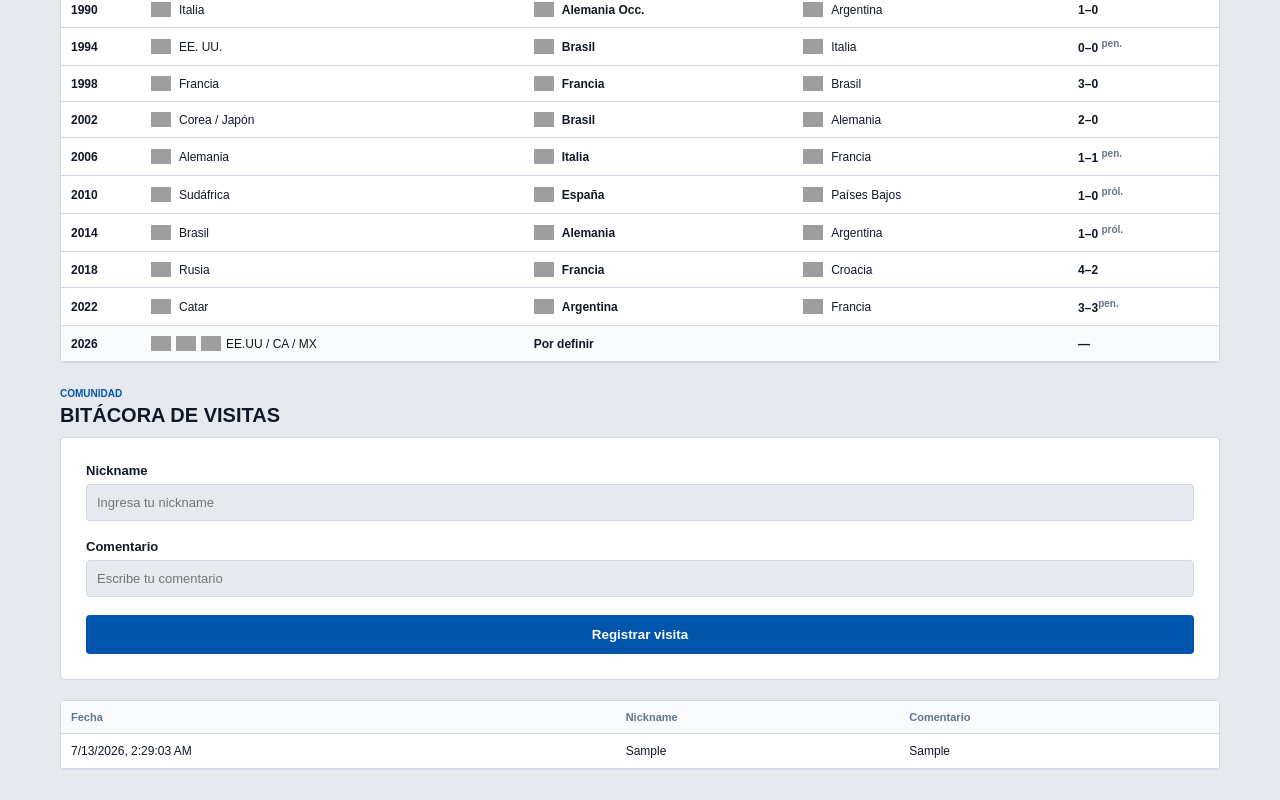
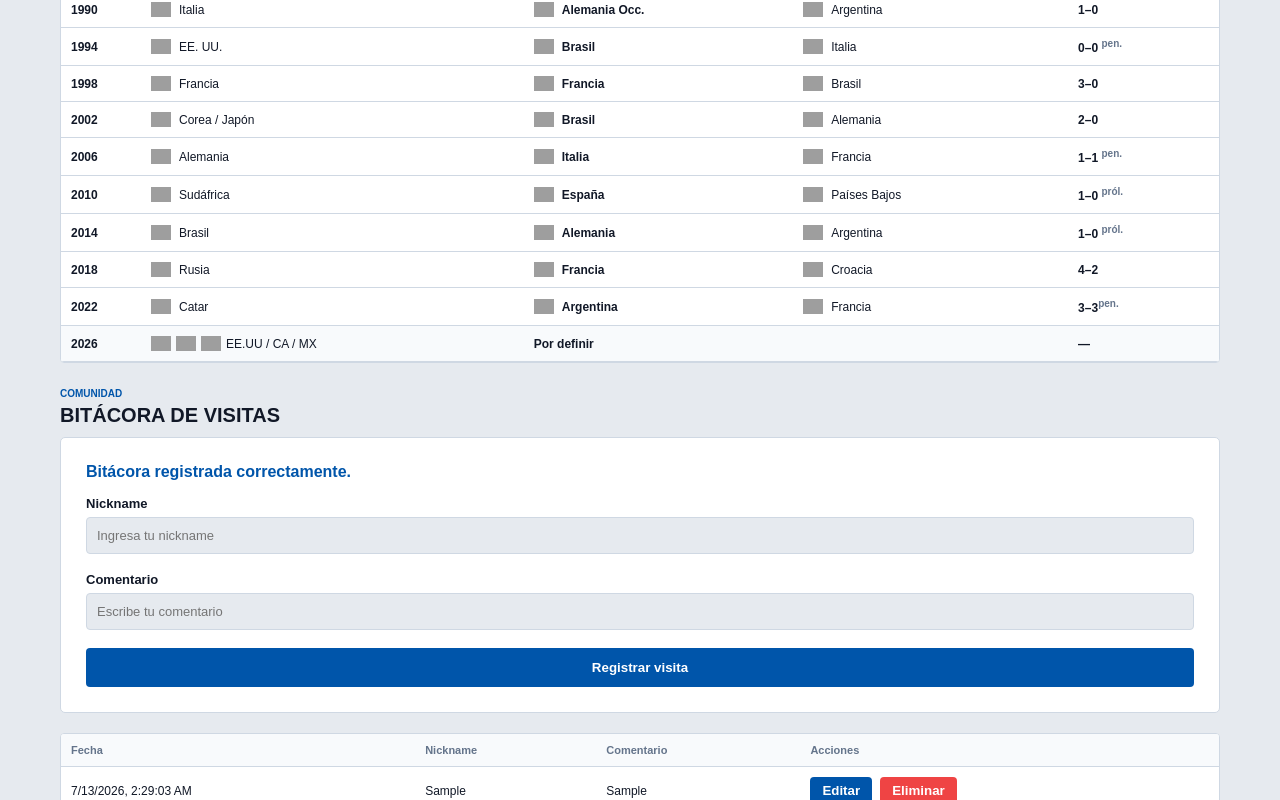
Before and after one commit to tianhu-70/React-con-Vite, a React (Vite) app: page / in a window 1280 px wide. Both pictures are taken after typing "Sample", "Sample" into the empty fields and a click on the button "Registrar visita". Shown: the part 997-1797 px from the top of the page. Built offline with nearby package versions, Linux system fonts and the light colour scheme; grey boxes are pictures that could not be loaded.

Commit message:
Fase C.2 - Update/Delete

```diff
--- a/src/components/Bitacora.jsx
+++ b/src/components/Bitacora.jsx
@@ -13,10 +13,23 @@
   return guardadas ? JSON.parse(guardadas) : [];
 });
 
+  // Índice del registro que se está editando (null cuando no hay edición)
+  const [editando, setEditando] = useState(null);
+
+  // Mensaje de éxito (se vacía automáticamente a los 3s)
+  const [mensaje, setMensaje] = useState("");
+
   // Cada vez que cambian las bitácoras, las guarda automáticamente en LocalStorage
   useEffect(() => {
     localStorage.setItem("bitacoras", JSON.stringify(bitacoras));
   }, [bitacoras]);
+
+  // Hace desaparecer el mensaje de éxito automáticamente después de 3 segundos
+  useEffect(() => {
+    if (!mensaje) return;
+    const timer = setTimeout(() => setMensaje(""), 3000);
+    return () => clearTimeout(timer);
+  }, [mensaje]);
 
   // Manejador genérico para los campos controlados
   const handleChange = (e) => {
@@ -27,7 +40,7 @@
     }));
   };
 
-  // Envío del formulario: valida, agrega con fecha actual y limpia
+  // Envío del formulario: valida, crea o actualiza, y limpia
   const handleSubmit = (e) => {
     e.preventDefault();
 
@@ -36,6 +49,26 @@
       return;
     }
 
+    // Si hay edición: actualiza el registro conservando su fecha original
+    if (editando !== null) {
+      setBitacoras((prev) =>
+        prev.map((b, i) =>
+          i === editando
+            ? {
+                ...b,
+                nickname: formData.nickname.trim(),
+                comentario: formData.comentario.trim(),
+              }
+            : b
+        )
+      );
+      setMensaje("Bitácora actualizada correctamente.");
+      setEditando(null);
+      setFormData({ nickname: "", comentario: "" });
+      return;
+    }
+
+    // Si no hay edición: crea una nueva bitácora con fecha actual
     const nuevaBitacora = {
       fecha: new Date().toLocaleString(),
       nickname: formData.nickname.trim(),
@@ -43,9 +76,37 @@
     };
 
     setBitacoras((prev) => [...prev, nuevaBitacora]);
+    setMensaje("Bitácora registrada correctamente.");
 
     // Limpia el formulario
     setFormData({ nickname: "", comentario: "" });
+  };
+
+  // Carga una bitácora en el formulario para editarla
+  const handleEditar = (index) => {
+    const bitacora = bitacoras[index];
+    setFormData({
+      nickname: bitacora.nickname,
+      comentario: bitacora.comentario,
+    });
+    setEditando(index);
+  };
+
+  // Cancela la edición y limpia el formulario
+  const handleCancelar = () => {
+    setEditando(null);
+    setFormData({ nickname: "", comentario: "" });
+  };
+
+  // Elimina una bitácora por su índice (LocalStorage se sincroniza vía useEffect)
+  const handleEliminar = (index) => {
+    setBitacoras((prev) => prev.filter((_, i) => i !== index));
+    setMensaje("Bitácora eliminada correctamente.");
+    // Si se estaba editando el registro eliminado, se cancela la edición
+    if (editando === index) {
+      setEditando(null);
+      setFormData({ nickname: "", comentario: "" });
+    }
   };
 
   return (
@@ -58,6 +119,13 @@
       </div>
 
       <div className="form-container">
+        {/* Mensaje de éxito */}
+        {mensaje && (
+          <p style={{ color: "var(--brand-color)", fontWeight: "bold", marginBottom: "15px" }}>
+            {mensaje}
+          </p>
+        )}
+
         <form id="bitacoraForm" noValidate onSubmit={handleSubmit}>
           <div className="form-group">
             <label htmlFor="nickname">Nickname</label>
@@ -83,7 +151,19 @@
             />
           </div>
 
-          <button type="submit" className="submit-btn">Registrar visita</button>
+          <button type="submit" className="submit-btn">
+            {editando !== null ? "Guardar cambios" : "Registrar visita"}
+          </button>
+          {editando !== null && (
+            <button
+              type="button"
+              className="submit-btn"
+              style={{ marginTop: "10px", background: "var(--text-muted)" }}
+              onClick={handleCancelar}
+            >
+              Cancelar
+            </button>
+          )}
         </form>
       </div>
 
@@ -96,12 +176,13 @@
                 <th>Fecha</th>
                 <th>Nickname</th>
                 <th>Comentario</th>
+                <th>Acciones</th>
               </tr>
             </thead>
             <tbody>
               {bitacoras.length === 0 ? (
                 <tr>
-                  <td colSpan={3} style={{ textAlign: "center", color: "var(--text-muted)" }}>
+                  <td colSpan={4} style={{ textAlign: "center", color: "var(--text-muted)" }}>
                     Aún no hay bitácoras registradas.
                   </td>
                 </tr>
@@ -111,6 +192,26 @@
                     <td>{bitacora.fecha}</td>
                     <td>{bitacora.nickname}</td>
                     <td>{bitacora.comentario}</td>
+                    <td>
+                      <div style={{ display: "flex", gap: "8px" }}>
+                        <button
+                          type="button"
+                          className="submit-btn"
+                          style={{ padding: "6px 12px", width: "auto" }}
+                          onClick={() => handleEditar(index)}
+                        >
+                          Editar
+                        </button>
+                        <button
+                          type="button"
+                          className="submit-btn"
+                          style={{ padding: "6px 12px", width: "auto", background: "#ef4444" }}
+                          onClick={() => handleEliminar(index)}
+                        >
+                          Eliminar
+                        </button>
+                      </div>
+                    </td>
                   </tr>
                 ))
               )}
```
